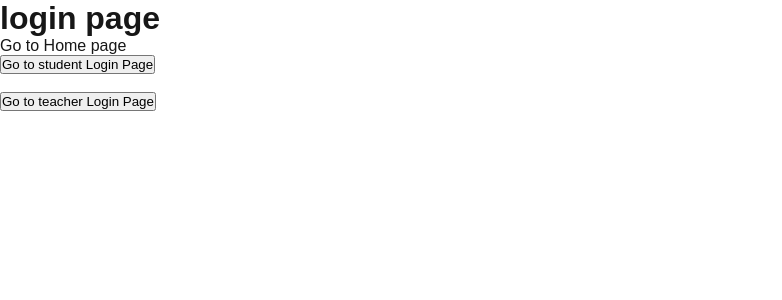
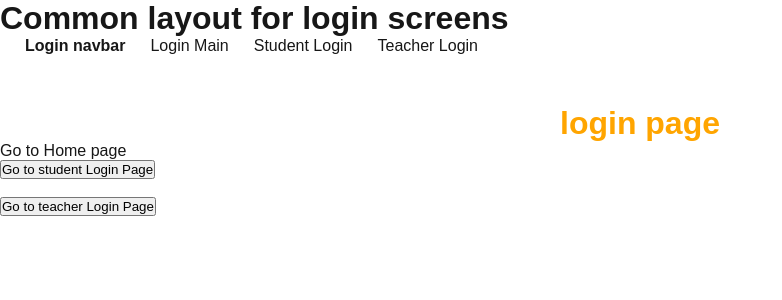
Before and after one commit to AnushreeNema/Next-js-app, a Next.js app: page /login in a window 1280 px wide. Shown: the top 300 px of the page, without its empty margins (0-782 px from the left). Built offline with nearby package versions, Linux system fonts and the light colour scheme.

Commit message:
layout.js

```diff
--- /dev/null
+++ b/src/app/login/layout.js
@@ -0,0 +1,25 @@
+import Link from "next/link";
+import "./login.css";
+
+export default function Layout({ children }) {
+  return (
+    <div>
+      <h1>Common layout for login screens</h1>
+      <ul className="login-menu">
+        <li>
+          <h4>Login navbar</h4>
+        </li>
+        <li>
+          <Link href={"/login"}>Login Main</Link>
+        </li>
+        <li>
+          <Link href="/login/loginstudent">Student Login</Link>
+        </li>
+        <li>
+          <Link href="/login/loginteacher">Teacher Login</Link>
+        </li>
+      </ul>
+      {children}
+    </div>
+  );
+}
--- /dev/null
+++ b/src/app/login/login.css
@@ -0,0 +1,22 @@
+.login-menu {
+  display: flex;
+}
+
+.login-menu li {
+  margin-left: 25px;
+  list-style-type: none;
+}
+
+.login-menu li a {
+  text-decoration: none;
+}
+
+.login-menu h4 {
+  margin: 0;
+}
+
+.heading {
+  color: orange;
+  text-align: center;
+  margin-top: 50px;
+}
--- a/src/app/login/loginstudent/page.js
+++ b/src/app/login/loginstudent/page.js
@@ -1,7 +1,7 @@
 const LoginStudent = () => {
   return (
     <div>
-      <h1>Login page for college</h1>
+      <h1 className="heading">Login page for college</h1>
     </div>
   );
 };
--- a/src/app/login/loginteacher/page.js
+++ b/src/app/login/loginteacher/page.js
@@ -1,7 +1,7 @@
 const LoginTeacher = () => {
   return (
     <div>
-      <h1>Login Page for teacher</h1>
+      <h1 className="heading">Login Page for teacher</h1>
     </div>
   );
 };
--- a/src/app/login/page.js
+++ b/src/app/login/page.js
@@ -8,7 +8,7 @@
   };
   return (
     <div>
-      <h1>login page</h1>
+      <h1 className="heading">login page</h1>
       <Link href="/">Go to Home page</Link>
       <br />
       <button onClick={() => navigate("loginstudent")}>
```
